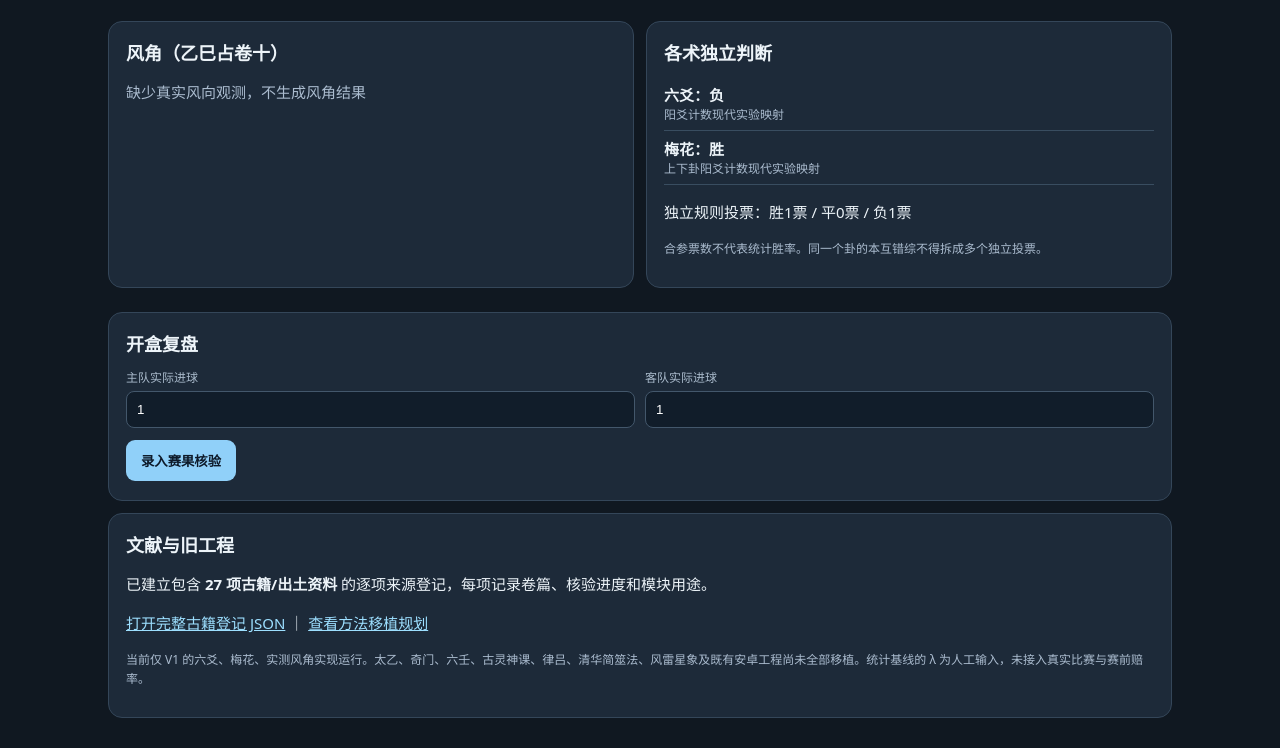
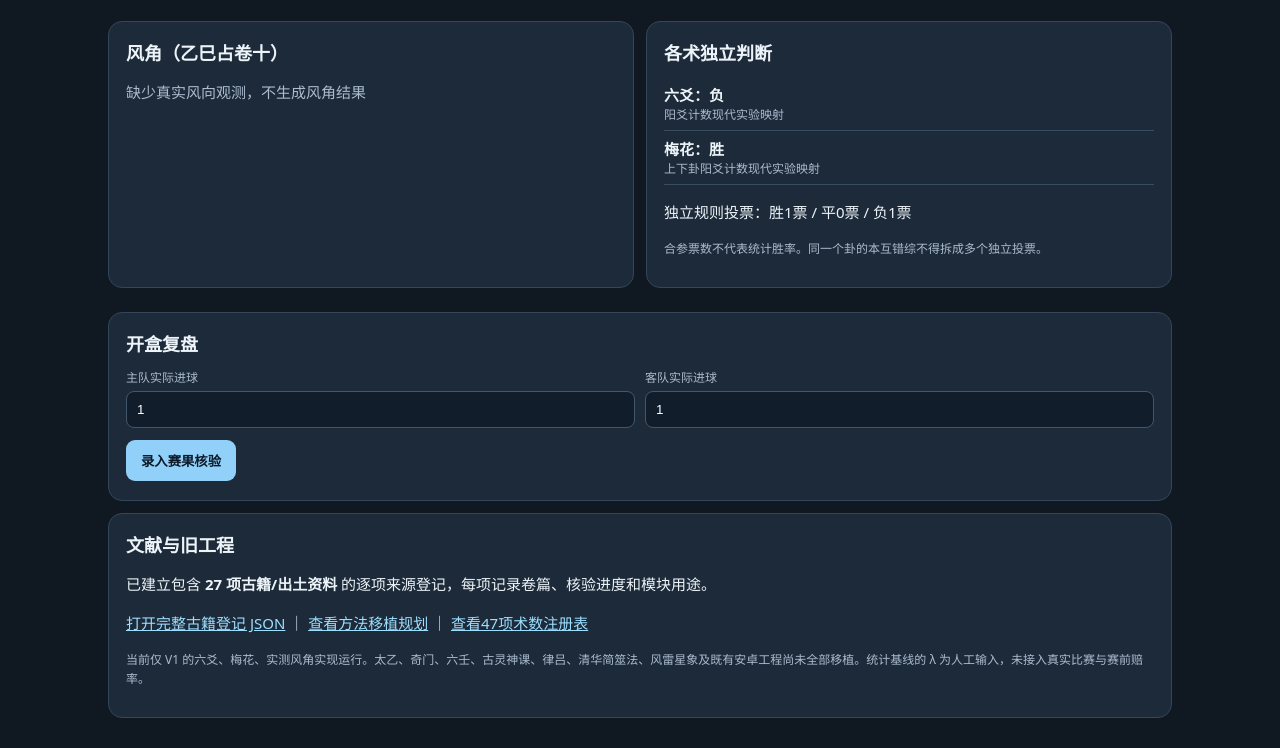
Before and after one commit to abe618-ops/flux, a browser extension: page ancient-omen-football-lab/index.html in a window 1280 px wide. Shown: the part 943-1691 px from the top of the page. Drawn offline with Linux system fonts and the light colour scheme.

Commit message:
docs: link 47-method registry in research UI and README

```diff
--- a/ancient-omen-football-lab/index.html
+++ b/ancient-omen-football-lab/index.html
@@ -10,7 +10,7 @@
 <div class="grid"><section class="card"><h2>六爻（三钱模拟）</h2><div id="liu"></div></section><section class="card"><h2>梅花（本、互、变、错、综）</h2><div id="mei"></div></section></div>
 <div class="grid"><section class="card"><h2>风角（乙巳占卷十）</h2><div id="windchart"></div></section><section class="card"><h2>各术独立判断</h2><div id="fusion"></div><p class="muted tiny">合参票数不代表统计胜率。同一个卦的本互错综不得拆成多个独立投票。</p></section></div>
 <section class="card"><h2>开盒复盘</h2><div class="fields"><div><label>主队实际进球</label><input id="sh" type="number" value="1" min="0"></div><div><label>客队实际进球</label><input id="sa" type="number" value="1" min="0"></div></div><button id="settle">录入赛果核验</button><div id="review"></div></section>
-<section class="card"><h2>文献与旧工程</h2><p>已建立包含 <b>27 项古籍/出土资料</b> 的逐项来源登记，每项记录卷篇、核验进度和模块用途。</p><p><a href="./research/source_catalog.json">打开完整古籍登记 JSON</a> ｜ <a href="./research/method_architecture.md">查看方法移植规划</a></p><p class="muted tiny">当前仅 V1 的六爻、梅花、实测风角实现运行。太乙、奇门、六壬、古灵神课、律吕、清华简筮法、风雷星象及既有安卓工程尚未全部移植。统计基线的 λ 为人工输入，未接入真实比赛与赛前赔率。</p></section>
+<section class="card"><h2>文献与旧工程</h2><p>已建立包含 <b>27 项古籍/出土资料</b> 的逐项来源登记，每项记录卷篇、核验进度和模块用途。</p><p><a href="./research/source_catalog.json">打开完整古籍登记 JSON</a> ｜ <a href="./research/method_architecture.md">查看方法移植规划</a> ｜ <a href="./research/method_registry.json">查看47项术数注册表</a></p><p class="muted tiny">当前仅 V1 的六爻、梅花、实测风角实现运行。太乙、奇门、六壬、古灵神课、律吕、清华简筮法、风雷星象及既有安卓工程尚未全部移植。统计基线的 λ 为人工输入，未接入真实比赛与赛前赔率。</p></section>
 </main><script src="engine.js"></script><script>
 const $=id=>document.getElementById(id),core=window.AncientFootball;let last=null;
 const pct=x=>(x*100).toFixed(1)+"%",hx=x=>x.上卦+"上"+x.下卦+"下";
```
